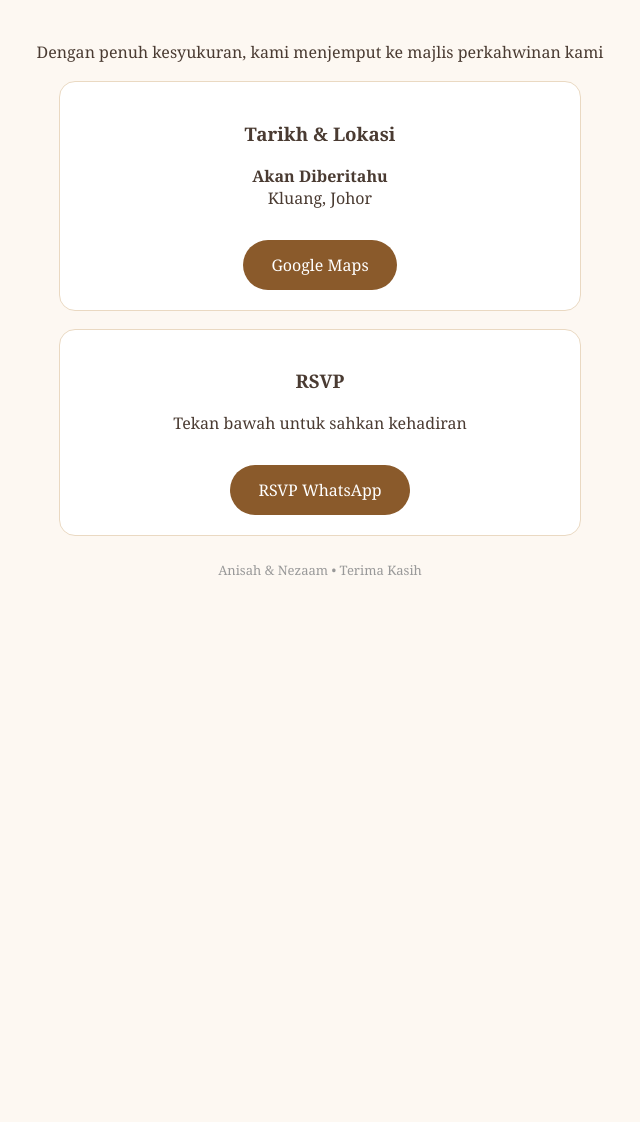
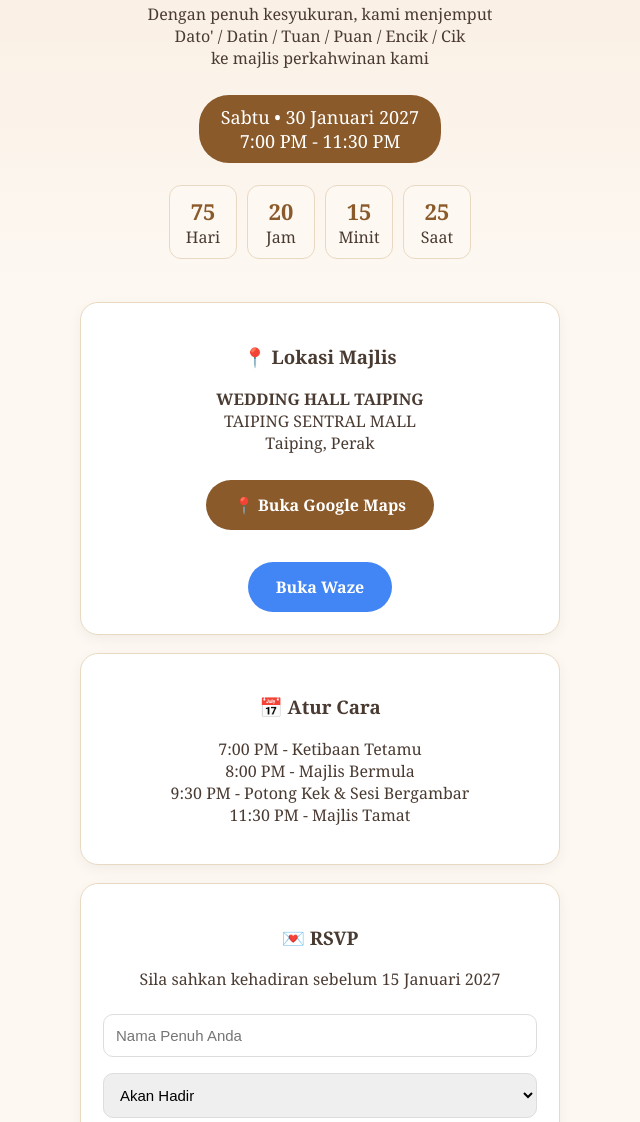
Before and after one commit to bathur1982/AnisahNezaamwedding, a plain HTML site: page index.html in a window 1280 px wide. Shown: the part 270-1392 px from the top of the page, without its empty margins (320-960 px from the left). Before the commit the page ends 892 px from the top, so only its background shows below. Drawn offline with Linux system fonts and the light colour scheme.

Commit message:
Update index.html

```diff
--- a/index.html
+++ b/index.html
@@ -1,12 +1,33 @@
 <!DOCTYPE html>
-<html><head><meta charset="UTF-8"><meta name="viewport" content="width=device-width,initial-scale=1">
-<title>Anisah & Nezaam</title>
-<style>body{font-family:Georgia;text-align:center;background:#fdf8f2;color:#4a3b32;margin:0;padding:30px}h1{font-size:48px;color:#8a5a2b} .btn{display:inline-block;background:#8a5a2b;color:#fff;padding:14px 28px;border-radius:30px;text-decoration:none;margin-top:15px} .box{background:#fff;border:1px solid #ead9c2;border-radius:16px;padding:20px;margin:18px auto;max-width:480px}</style>
-</head><body>
+<html lang="ms"><head><meta charset="UTF-8"><meta name="viewport" content="width=device-width,initial-scale=1">
+<title>Anisah & Nezaam | 30 Januari 2027</title>
+<style>
+*{box-sizing:border-box}body{font-family:Georgia,serif;text-align:center;background:#fdf8f2;color:#4a3b32;margin:0;padding:0}
+.hero{padding:45px 20px 25px;background:linear-gradient(#f7e8d8,#fdf8f2)}
+small{letter-spacing:4px;color:#8a5a2b;font-weight:bold}h1{font-size:54px;line-height:1.1;color:#8a5a2b;margin:12px 0}
+.date{font-size:18px;background:#8a5a2b;color:#fff;display:inline-block;padding:10px 22px;border-radius:30px;margin:10px 0}
+.box{background:#fff;border:1px solid #ead9c2;border-radius:18px;padding:22px;margin:18px auto;max-width:480px;box-shadow:0 4px 14px rgba(0,0,0,.05)}
+.btn{display:inline-block;background:#8a5a2b;color:#fff;padding:14px 28px;border-radius:30px;text-decoration:none;font-weight:bold;margin-top:10px}
+.btn2{background:#25D366}.count{display:flex;justify-content:center;gap:10px;margin-top:12px}.count div{background:#fdf8f2;border:1px solid #ead9c2;border-radius:12px;padding:10px;width:68px}.count b{font-size:22px;display:block;color:#8a5a2b}
+input,select{width:100%;padding:12px;margin:8px 0;border:1px solid #ddd;border-radius:10px;font-size:15px}
+.footer{font-size:13px;color:#999;padding:20px}
+</style></head><body>
+<div class="hero">
 <small>WALIMATUL URUS</small>
 <h1>Anisah<br>&<br>Nezaam</h1>
-<p>Dengan penuh kesyukuran, kami menjemput ke majlis perkahwinan kami</p>
-<div class="box"><h3>Tarikh & Lokasi</h3><p><b>Akan Diberitahu</b><br>Kluang, Johor</p><a class="btn" href="https://maps.google.com/?q=Kluang,Johor">Google Maps</a></div>
-<div class="box"><h3>RSVP</h3><p>Tekan bawah untuk sahkan kehadiran</p><a class="btn" href="https://wa.me/60123456789?text=Saya%20akan%20hadir%20majlis%20Anisah%20%26%20Nezaam">RSVP WhatsApp</a></div>
-<p style="font-size:13px;color:#999;margin-top:25px">Anisah & Nezaam • Terima Kasih</p>
+<p>Dengan penuh kesyukuran, kami menjemput<br>Dato' / Datin / Tuan / Puan / Encik / Cik<br>ke majlis perkahwinan kami</p>
+<div class="date">Sabtu • 30 Januari 2027<br>7:00 PM - 11:30 PM</div>
+<div class="count"><div><b id="d">0</b>Hari</div><div><b id="h">0</b>Jam</div><div><b id="m">0</b>Minit</div><div><b id="s">0</b>Saat</div></div>
+</div>
+<div class="box"><h3>📍 Lokasi Majlis</h3><p><b>WEDDING HALL TAIPING</b><br>TAIPING SENTRAL MALL<br>Taiping, Perak</p><a class="btn" href="https://maps.google.com/?q=Taiping+Sentral+Mall+Taiping">📍 Buka Google Maps</a><br><br><a class="btn" style="background:#4285F4" href="https://waze.com/ul?q=Taiping%20Sentral%20Mall%20Taiping">Buka Waze</a></div>
+<div class="box"><h3>📅 Atur Cara</h3><p>7:00 PM - Ketibaan Tetamu<br>8:00 PM - Majlis Bermula<br>9:30 PM - Potong Kek & Sesi Bergambar<br>11:30 PM - Majlis Tamat</p></div>
+<div class="box"><h3>💌 RSVP</h3><p>Sila sahkan kehadiran sebelum 15 Januari 2027</p>
+<input id="nama" placeholder="Nama Penuh Anda">
+<select id="hadir"><option>Akan Hadir</option><option>Tidak Dapat Hadir</option></select>
+<input id="pax" type="number" placeholder="Bilangan Tetamu (cth: 2)">
+<a class="btn btn2" href="#" onclick="var n=document.getElementById('nama').value;var h=document.getElementById('hadir').value;var p=document.getElementById('pax').value;window.open('https://wa.me/60178122817?text='+encodeURIComponent('Assalamualaikum, saya '+n+' - '+h+' ('+p+' orang) untuk majlis Anisah & Nezaam 30 Jan 2027'));return false;">Hantar RSVP WhatsApp</a>
+<p style="font-size:13px;margin-top:10px">Atau WhatsApp terus: +60178122817</p></div>
+<div class="box"><h3>💝 Doa Buat Pengantin</h3><p><i>"Barakallahu laka wa baraka alaika wa jama'a bainakuma fii khair"</i><br>Semoga Allah memberkati kamu dan menghimpunkan kamu berdua dalam kebaikan.</p></div>
+<p class="footer">Anisah & Nezaam • 30.01.2027 • Taiping<br>Terima Kasih Kerana Sudi Hadir ❤️</p>
+<script>var target=new Date("2027-01-30T19:00:00+08:00").getTime();setInterval(function(){var now=new Date().getTime();var diff=target-now;if(diff<0)diff=0;document.getElementById("d").innerHTML=Math.floor(diff/86400000);document.getElementById("h").innerHTML=Math.floor(diff%86400000/3600000);document.getElementById("m").innerHTML=Math.floor(diff%3600000/60000);document.getElementById("s").innerHTML=Math.floor(diff%60000/1000)},1000);</script>
 </body></html>
```
